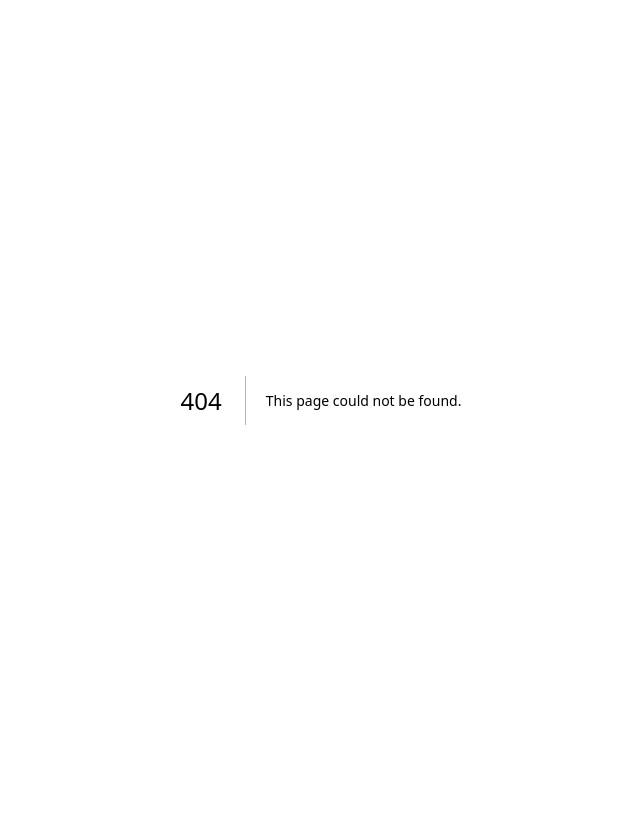
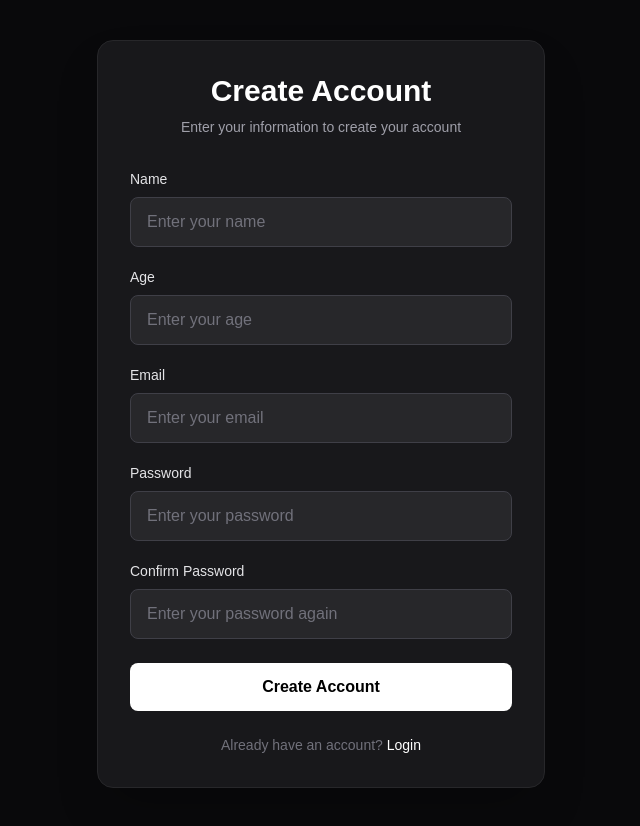
Before and after one commit to alisafaei7811-blip/mini-shop-, a Next.js app: page /createAccount in a window 1280 px wide. Before the commit this address had no page. Shown: the whole page, without its empty margins (319-959 px from the left). Before the commit the page ends 800 px from the top, so only its background shows below. Built offline with nearby package versions, Linux system fonts and the light colour scheme.

Commit message:
add sign in

```diff
--- /dev/null
+++ b/app/(auth)/createAccount/page.tsx
@@ -0,0 +1,184 @@
+
+"use client";
+
+import { zodResolver } from "@hookform/resolvers/zod";
+import { useForm } from "react-hook-form";
+import { z } from "zod";
+
+const schema = z
+  .object({
+    name: z
+      .string()
+      .min(3, "Name must be at least 3 characters")
+      .max(20, "Name must be less than 20 characters"),
+
+    age: z
+      .number()
+      .min(18, "You must be at least 18")
+      .max(100, "Age must be less than 100"),
+
+    email: z.string().email("Invalid email"),
+
+    password: z
+      .string()
+      .min(8, "Password must be at least 8 characters"),
+
+    passwordAgain: z
+      .string()
+      .min(8, "Password must be at least 8 characters"),
+  })
+  .refine((data) => data.password === data.passwordAgain, {
+    message: "Passwords do not match",
+    path: ["passwordAgain"],
+  });
+
+type LoginForm = z.infer<typeof schema>;
+
+export default function Login() {
+  const {
+    register,
+    handleSubmit,
+    formState: { errors },
+  } = useForm<LoginForm>({
+    resolver: zodResolver(schema),
+  });
+
+  const submit = (data: LoginForm) => {
+    console.log(data);
+  };
+
+  return (
+    <div className="min-h-screen bg-zinc-950 flex items-center justify-center px-4 py-10">
+      <form
+        onSubmit={handleSubmit(submit)}
+        className="w-full max-w-md rounded-2xl border border-zinc-800 bg-zinc-900 p-8 shadow-2xl"
+      >
+        {/* Header */}
+        <div className="mb-8 text-center">
+          <h1 className="text-3xl font-bold text-white">
+            Create Account
+          </h1>
+
+          <p className="mt-2 text-sm text-zinc-400">
+            Enter your information to create your account
+          </p>
+        </div>
+
+        {/* Name */}
+        <div className="mb-5">
+          <label className="mb-2 block text-sm font-medium text-zinc-200">
+            Name
+          </label>
+
+          <input
+            type="text"
+            placeholder="Enter your name"
+            {...register("name")}
+            className="w-full rounded-lg border border-zinc-700 bg-zinc-800 px-4 py-3 text-white placeholder-zinc-500 outline-none transition focus:border-white focus:ring-1 focus:ring-white"
+          />
+
+          {errors.name && (
+            <p className="mt-1.5 text-sm text-red-400">
+              {errors.name.message}
+            </p>
+          )}
+        </div>
+
+        {/* Age */}
+        <div className="mb-5">
+          <label className="mb-2 block text-sm font-medium text-zinc-200">
+            Age
+          </label>
+
+          <input
+            type="number"
+            placeholder="Enter your age"
+            {...register("age", { valueAsNumber: true })}
+            className="w-full rounded-lg border border-zinc-700 bg-zinc-800 px-4 py-3 text-white placeholder-zinc-500 outline-none transition focus:border-white focus:ring-1 focus:ring-white"
+          />
+
+          {errors.age && (
+            <p className="mt-1.5 text-sm text-red-400">
+              {errors.age.message}
+            </p>
+          )}
+        </div>
+
+        {/* Email */}
+        <div className="mb-5">
+          <label className="mb-2 block text-sm font-medium text-zinc-200">
+            Email
+          </label>
+
+          <input
+            type="email"
+            placeholder="Enter your email"
+            {...register("email")}
+            className="w-full rounded-lg border border-zinc-700 bg-zinc-800 px-4 py-3 text-white placeholder-zinc-500 outline-none transition focus:border-white focus:ring-1 focus:ring-white"
+          />
+
+          {errors.email && (
+            <p className="mt-1.5 text-sm text-red-400">
+              {errors.email.message}
+            </p>
+          )}
+        </div>
+
+        {/* Password */}
+        <div className="mb-5">
+          <label className="mb-2 block text-sm font-medium text-zinc-200">
+            Password
+          </label>
+
+          <input
+            type="password"
+            placeholder="Enter your password"
+            {...register("password")}
+            className="w-full rounded-lg border border-zinc-700 bg-zinc-800 px-4 py-3 text-white placeholder-zinc-500 outline-none transition focus:border-white focus:ring-1 focus:ring-white"
+          />
+
+          {errors.password && (
+            <p className="mt-1.5 text-sm text-red-400">
+              {errors.password.message}
+            </p>
+          )}
+        </div>
+
+        {/* Confirm Password */}
+        <div className="mb-6">
+          <label className="mb-2 block text-sm font-medium text-zinc-200">
+            Confirm Password
+          </label>
+
+          <input
+            type="password"
+            placeholder="Enter your password again"
+            {...register("passwordAgain")}
+            className="w-full rounded-lg border border-zinc-700 bg-zinc-800 px-4 py-3 text-white placeholder-zinc-500 outline-none transition focus:border-white focus:ring-1 focus:ring-white"
+          />
+
+          {errors.passwordAgain && (
+            <p className="mt-1.5 text-sm text-red-400">
+              {errors.passwordAgain.message}
+            </p>
+          )}
+        </div>
+
+        {/* Submit */}
+        <button
+          type="submit"
+          className="w-full rounded-lg bg-white py-3 font-semibold text-black transition hover:bg-zinc-200 active:scale-[0.98]"
+        >
+          Create Account
+        </button>
+
+        <p className="mt-6 text-center text-sm text-zinc-500">
+          Already have an account?{" "}
+          <span className="cursor-pointer text-white hover:underline">
+            Login
+          </span>
+        </p>
+      </form>
+    </div>
+  );
+}
--- a/app/components/layout/Footer.tsx
+++ b/app/components/layout/Footer.tsx
@@ -33,7 +33,7 @@ export default function Footer() {
                 Cart
               </Link>
 
-              <Link href="/login" className="transition hover:text-white">
+              <Link href="/createAccount" className="transition hover:text-white">
                 Login
               </Link>
             </div>
--- a/package.json
+++ b/package.json
@@ -9,13 +9,16 @@
     "lint": "eslint"
   },
   "dependencies": {
+    "@hookform/resolvers": "^5.9.1",
     "@tanstack/react-query": "^5.104.0",
     "axios": "^1.20.0",
     "icons": "^1.0.0",
     "next": "16.3.6",
     "react": "^19.2.8",
     "react-dom": "19.2.8",
-    "react-icons": "^5.7.0"
+    "react-hook-form": "^7.89.0",
+    "react-icons": "^5.7.0",
+    "zod": "^4.6.5"
   },
   "devDependencies": {
     "@tailwindcss/postcss": "^4",
```
Also changed, not shown: 1 other file (tests, documents, lock files or other folders).
